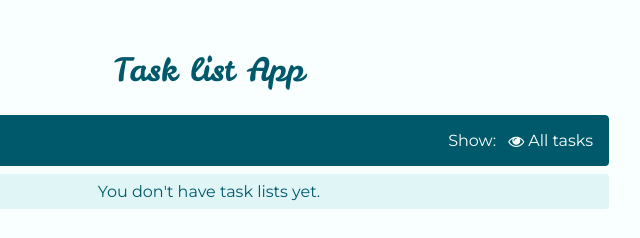
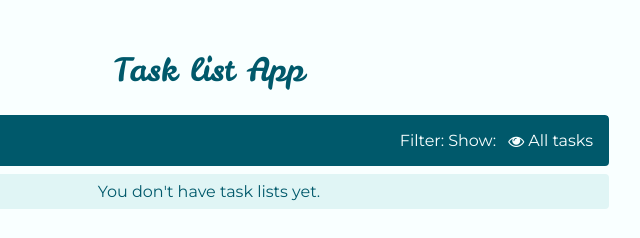
Before and after one commit to Miroaleksis/tasklistapp, a plain HTML site: page index.html in a window 1280 px wide. Shown: the top 238 px of the page, 431-1071 px from the left. Drawn offline with Linux system fonts and the light colour scheme.

Commit message:
Update index.html

```diff
--- a/index.html
+++ b/index.html
@@ -18,8 +18,8 @@
 			<div id="taskLists">
 				<div class="headerrow">
 					<h2>Task lists</h2>
-					Show:
-					<button class="filter" data-state="All tasks" aria-live="polite">All tasks</button>
+					<span id="filter">Filter:</span>Show:
+					<button class="filter" data-state="All tasks" aria-live="polite" aria-describedby="filter">All tasks</button>
 				</div>
 				<div id="noLists">You don't have task lists yet.</div>
 			</div>
```
